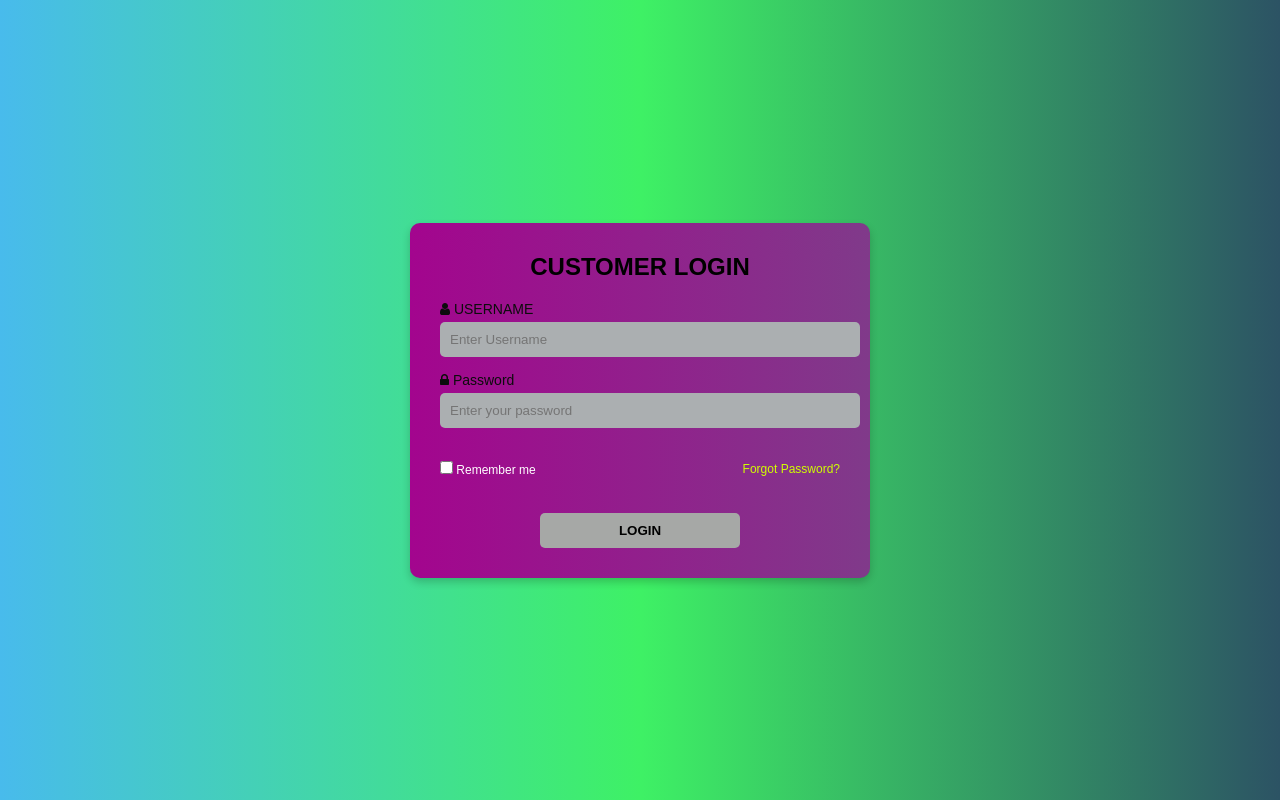
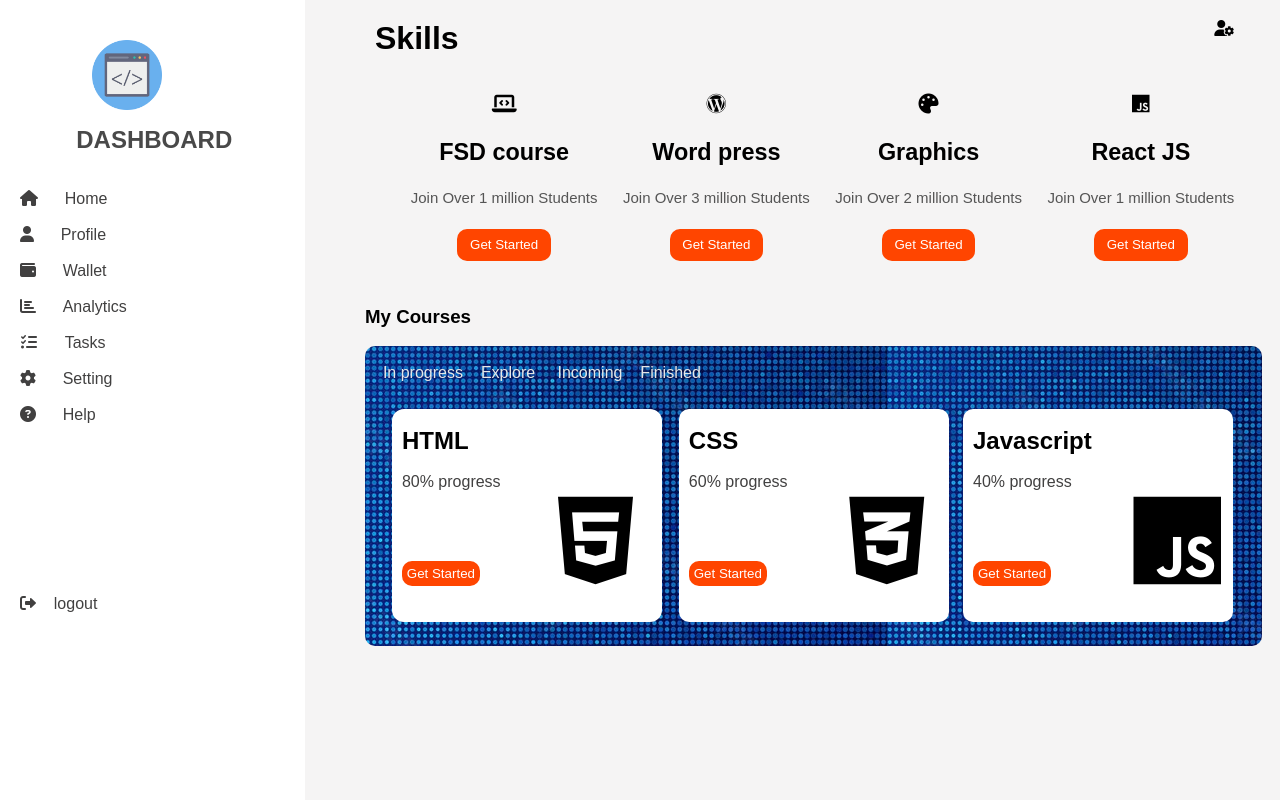
Before and after one commit to Ashwinichinnapaiyan/Innovative-login-form, a plain HTML site: page index.html in a window 1280 px wide. Drawn offline with Linux system fonts and the light colour scheme.

Commit message:
Add files via upload

```diff
--- a/index.html
+++ b/index.html
@@ -3,30 +3,95 @@
 <head>
     <meta charset="UTF-8">
     <meta name="viewport" content="width=device-width, initial-scale=1.0">
-    <title>Login Page</title>
+    <title>Dashboard</title>
     <link rel="stylesheet" href="style.css">
-    <link rel="stylesheet" href="https://cdnjs.cloudflare.com/ajax/libs/font-awesome/4.7.0/css/font-awesome.min.css">
+    <link rel="stylesheet" href="https://cdnjs.cloudflare.com/ajax/libs/font-awesome/6.2.1/css/all.min.css">
+
 </head>
 <body>
-    <div class="login-box">
-        <h2>CUSTOMER LOGIN</h2>
-        <div class="input-group">
-            <label for="text"><i class="fa fa-user"></i> USERNAME</label>
-            <input type="text" id="username" placeholder="Enter Username" required>
+<div class="maindiv">
+    <div class="left-portion">
+        <div class="h2">
+            <img src="dashboard.png" alt="">
+            <h2>DASHBOARD</h2>
         </div>
-        <div class="input-group">
-            <label for="password"><i class="fa fa-lock"></i> Password</label>
-            <input type="password" id="password" placeholder="Enter your password" required>
-        </div><br>
-        <div class="options">
-            <label><input type="checkbox"> Remember me</label>
-            <a href="#" onclick="forgotPassword()">Forgot Password?</a>
-        </div><br><br>
-            <button type="submit" onclick="login()" class="login-btn">LOGIN</button>
+         <br> <br>
+        <div class="list">
+            <li><i class="fa-solid fa-house"></i>&nbsp;&nbsp;&nbsp;&nbsp;&nbsp;&nbsp;Home</li><br>
+            <li><i class="fa-solid fa-user"></i>&nbsp;&nbsp;&nbsp;&nbsp;&nbsp;&nbsp;Profile</li><br>
+            <li><i class="fa-solid fa-wallet"></i>&nbsp;&nbsp;&nbsp;&nbsp;&nbsp;&nbsp;Wallet</li><br>
+            <li><i class="fa-solid fa-chart-bar"></i>&nbsp;&nbsp;&nbsp;&nbsp;&nbsp;&nbsp;Analytics</li><br>
+            <li><i class="fa-solid fa-tasks"></i>&nbsp;&nbsp;&nbsp;&nbsp;&nbsp;&nbsp;Tasks</li><br>
+            <li><i class="fa-solid fa-gear"></i>&nbsp;&nbsp;&nbsp;&nbsp;&nbsp;&nbsp;Setting</li><br>
+            <li><i class="fa-solid fa-circle-question"></i>&nbsp;&nbsp;&nbsp;&nbsp;&nbsp;&nbsp;Help</li> <br>
 
         </div>
-            <script src="script.js"></script>
+        <div class="logout">
+            <li><i class="fa-solid fa-right-from-bracket"></i>&nbsp;&nbsp;&nbsp;&nbsp;logout</li>
         </div>
     </div>
+    <div class="right-portion">
+        <div class="h1">
+            <h1 style="padding-left: 10px; padding-top: 20px;">Skills</h1>
+            <i class="fa-solid fa-user-gear" style="padding-right: 5%;  padding-top: 20px;"></i>
+        </div> <br><br>
+        <div class="skills">
+            <div class="fsd">
+                <i class="fa-sharp fa-solid fa-laptop-code"></i> <br> <br>
+                <h3>FSD course</h3><br>
+                <p>Join Over 1 million Students</p><br>
+                <button>Get Started</button><br>
+            </div>
+            <div class="wordpress">
+                <i class="fa-brands fa-wordpress"></i><br><br>
+                <h3>Word press</h3><br>
+                <p>Join Over 3 million Students</p><br>
+                <button>Get Started</button><br>
+            </div>
+            <div class="paint">
+                <i class="fa-solid fa-palette"></i><br><br>
+                <h3>Graphics</h3><br>
+                <p>Join Over 2 million Students</p><br>
+                <button>Get Started</button><br>
+            </div>
+            <div class="js">
+                <i class="fa-brands fa-js"></i><br><br>
+                <h3>React JS</h3><br>
+                <p>Join Over 1 million Students</p><br>
+                <button>Get Started</button><br>
+
+            </div>
+        </div> <br><br> <br>
+         <h3>My Courses</h3> <br>
+            <div class="courses">  <br>
+                <a href="">In progress</a><a href="">Explore</a>
+                <a href="">Incoming</a><a href="">Finished</a>
+                <div class="html">
+                    <h2>HTML</h2><br>
+                    <p>80% progress</p>
+                    <button>Get Started</button><i class="fa-brands fa-html5"></i>
+
+                </div>
+                <div class="css">
+                    <h2>CSS</h2><br>
+                    <p>60% progress</p>
+                    <button>Get Started</button>
+                    <i class="fa-brands fa-css3-alt"></i>
+
+                </div>
+                <div class="javascript">
+                    <h2>Javascript</h2><br>
+                    <p>40% progress</p>
+                    <button>Get Started</button>
+                    <i class="fa-brands fa-js"></i>
+
+                </div>
+            </div>
+
+
+        </div>
+
+    </div>
+</div>
 </body>
 </html>
--- a/style.css
+++ b/style.css
@@ -1,88 +1,139 @@
 *{
     margin: 0;
-    padding: 0
+    padding: 0;
 }
+.maindiv{
+    display: flex;
+}
+.left-portion{
+    width: 25%;
+    height: 100vh;
+    background-color:white;
+    font-family:sans-serif;
+    color: rgb(65, 64, 64);
+}
+.left-portion img{
+    width: 70px;
+    height: 70px;
+    padding-top: 40px;
+    margin-left:30%;
+}
+.h2{
+    align-items: center;
+    justify-content: center;
+}
+.h2 h2{
+    padding-left: 25%;
+    padding-top: 4%;
+    color: rgb(73, 73, 73);
+}
+.list li{
+    list-style: none;
+    margin-left: 20px;
+}
+.logout li{
+    list-style: none;
+    margin-top:50%;
+    margin-left: 20px;
+}
+.right-portion{
+    width: 75%;
+    background-color: rgb(245, 244, 244);
+    padding-left: 60px;
+    color: black;
+    font-family: sans-serif;
 
-body {
-    margin: 0;
-    font-family: Arial, sans-serif;
-    display: flex;
-    justify-content: center;
-    align-items: center;
-    height: 100vh;
-    background: linear-gradient(to right, #48bbec, #3ef165, #2c5364);
 }
-.login-container {
-    display: flex;
-    justify-content: center;
-    align-items: center;
-    width: 100%;
-}
-
-.login-box {
-    background: linear-gradient(to right, #a3058e,#803a8a), #e24cd6;
-    border-radius: 10px;
-    padding: 30px;
-    text-align: center;
-    box-shadow: 0 4px 8px rgba(0, 0, 0, 0.2);
-    max-width: 400px;
-    width: 100%;
-}
-
-.login-box h2 {
-    color:black;
-    margin-bottom: 20px;
-}
-
-.input-group {
-    margin-bottom: 15px;
-    text-align: left;
-}
-
-.input-group label {
-    font-size: 14px;
-    color: #0c0c0c;
-    display: block;
-    margin-bottom: 5px;
-}
-
-.input-group input {
-    width: 100%;
-    padding: 10px;
-    border: none;
-    border-radius: 5px;
-    background: #abafb1;
-}
-
-.options {
+.right-portion .h1{
     display: flex;
     justify-content: space-between;
-    align-items: center;
-    font-size: 12px;
-    color: #ffffff;
 }
+.right-portion p{
+    color: rgb(65, 64, 64);
 
-.options a {
-    color: #d0ff00;
-    text-decoration: none;
 }
+.skills{
+    display: flex;
+    width:90%;
+    justify-content:space-between;
+    margin-left:5%;
+}
+.fsd, .wordpress, .paint, .js{
+    text-align: center;
+    font-size: 20px;
 
-.options a:hover {
-    text-decoration: underline;
-    color: red;
 }
-
-.login-btn {
+.skills p{
+    color: rgb(85, 85, 85);
+    font-family: sans-serif;
+    font-size: 15px;
+}
+.skills button{
+    background-color: orangered;
+    border-radius: 10px;
+    border: none;
     width: 50%;
-    padding: 10px;
-    background:rgb(166, 168, 166);
-    border: none;
-    border-radius: 5px;
-    color: #000000;
-    font-weight: bold;
+    height: 20%;
+    color: white;
+}
+.skills button:hover{
+    color:blue;
     cursor: pointer;
 }
+.courses{
+    background-image: url(backgroundimage.jpg);
+    border-radius: 10px;
+    width: 98%;
+    position: relative;
+    height: 300px;
+}
+.courses a{
+    text-decoration: none;
+    color: rgb(231, 231, 231) ;
+    padding-left: 2%;
+    margin-top: 5%;
+}
+.courses div{
+    position: absolute;
+    width:29%;
+    margin-top: 3%;
+    height: 65%;
+    padding-left: 10px;
 
-.login-btn:hover {
-    background: #00cc99;
 }
+.courses .html{
+    left: 3%;
+    padding-top: 2%;
+    background-color: white;
+    border-radius: 12px;
+}
+.courses .css{
+    left:35%;
+    padding-top: 2%;
+    background-color: white;
+    border-radius: 10px;
+}
+.courses .javascript{
+    left:66.69%;
+    padding-top: 2%;
+    background-color: white;
+    border-radius: 10px;
+}
+.courses button{
+    background-color: orangered;
+    border-radius: 10px;
+    border: none;
+    width: 30%;
+    height:13%;
+    color: white;
+}
+.courses button:hover{
+    color:blue;
+    cursor: pointer;
+}
+.courses i{
+    margin-left:30%;
+    padding-bottom: 20%;
+    font-size: 100px;
+
+}
```
Also changed, not shown: backgroundimage.jpg (added), dashboard.png (added).
